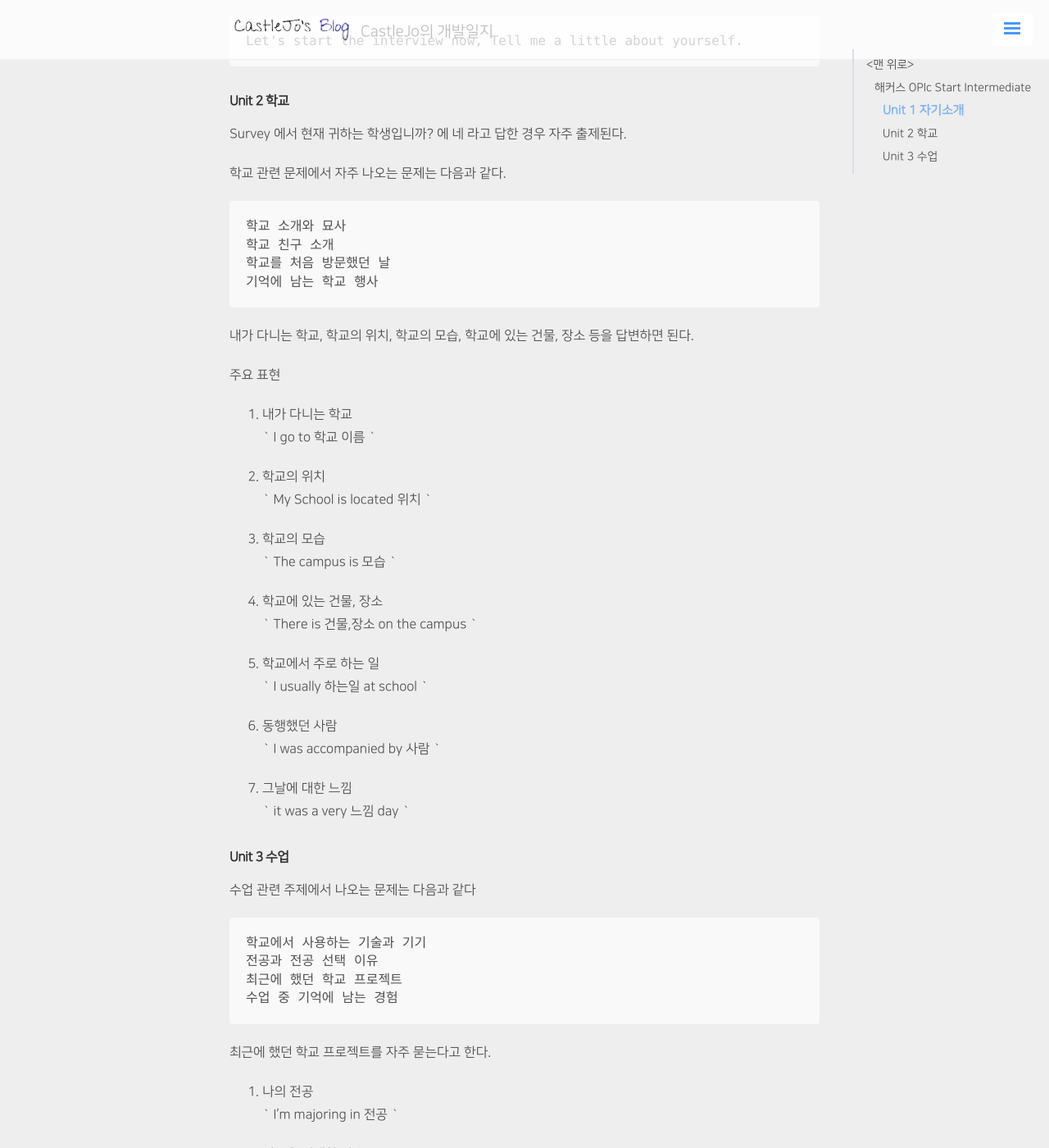
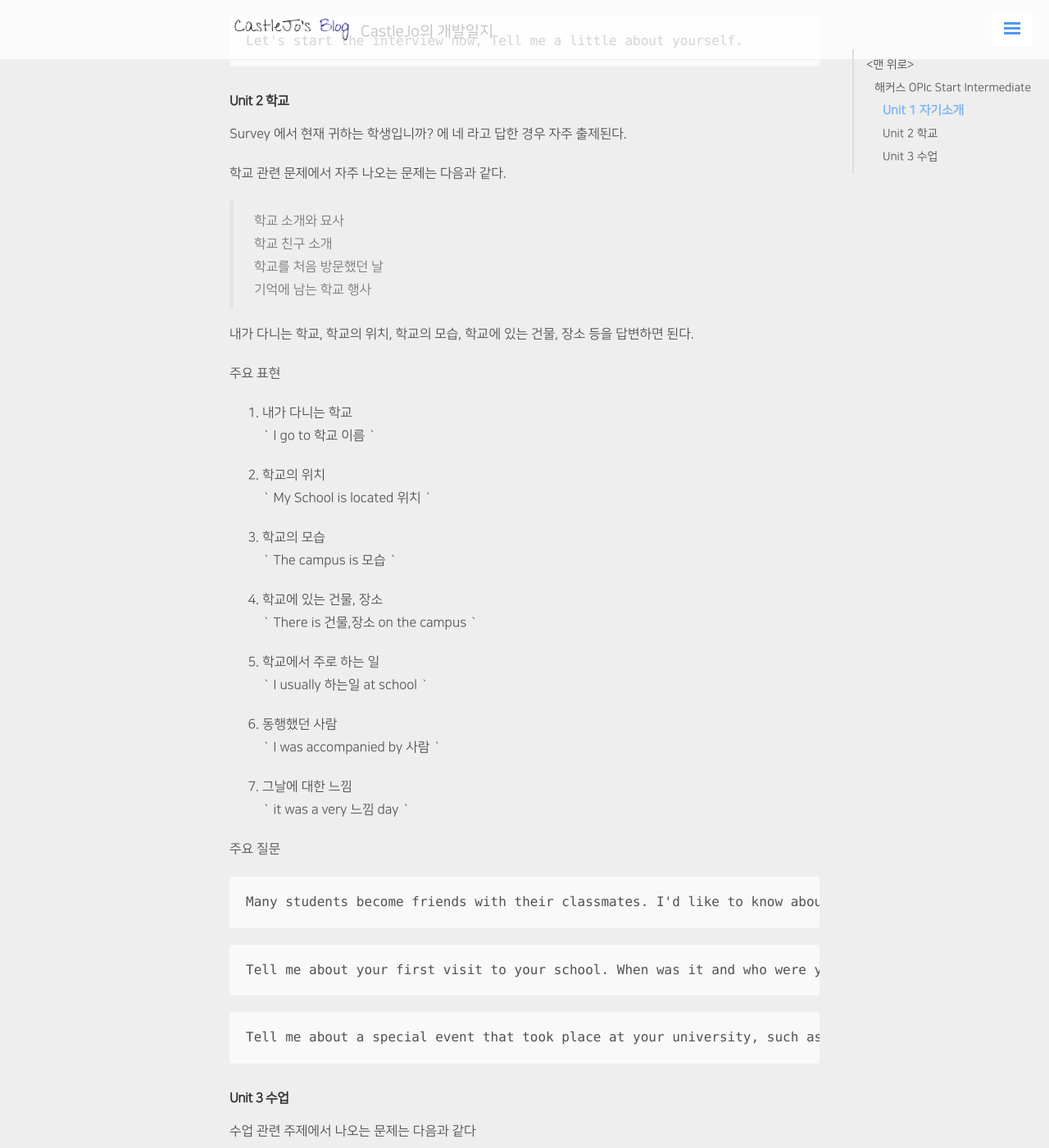
Before and after one commit to ukcastle/ukcastle.github.io, a Jekyll site: the page built from _posts/etc/2021-01-14-OPIc.md, in a window 1280 px wide and 1400 px high, scrolled down 485 px. Shown: the whole window at 82% size. Built offline with Jekyll 4.4.1, drawn with Linux system fonts in a browser that asks for light colours; nearby versions of some CDN libraries; a script that is not in the unit is left out; comment, search, counter and statistics services are not loaded; some of the changed text lies outside the part shown.

Commit message:
docs: 210114

````diff
--- a/_posts/etc/2021-01-14-OPIc.md
+++ b/_posts/etc/2021-01-14-OPIc.md
@@ -26,12 +26,12 @@ Let's start the interview now, Tell me a little about yourself.
 Survey 에서 현재 귀하는 학생입니까? 에 네 라고 답한 경우 자주 출제된다.
 
 학교 관련 문제에서 자주 나오는 문제는 다음과 같다.
-```
-학교 소개와 묘사
+
+>학교 소개와 묘사
 학교 친구 소개
 학교를 처음 방문했던 날
 기억에 남는 학교 행사
-```
+
 내가 다니는 학교, 학교의 위치, 학교의 모습, 학교에 있는 건물, 장소 등을 답변하면 된다.
 
 주요 표현
@@ -56,16 +56,29 @@ Survey 에서 현재 귀하는 학생입니까? 에 네 라고 답한 경우 자
 7. 그날에 대한 느낌
 ` it was a very 느낌 day `
 
+주요 질문
+```
+Many students become friends with their classmates. I'd like to know about a classmate you are close to. Tell me about how and when you met him or her.
+```
+
+```
+Tell me about your first visit to your school. When was it and who were you with? What did you do and what was your first impression of the school?
+```
+
+```
+Tell me about a special event that took place at your university, such as a graduation ceremony or a school trip. What were some memorable things that happend during that event?
+```
+
 
 #### Unit 3 수업
 
 수업 관련 주제에서 나오는 문제는 다음과 같다
-```
-학교에서 사용하는 기술과 기기
+
+>학교에서 사용하는 기술과 기기
 전공과 전공 선택 이유
 최근에 했던 학교 프로젝트
 수업 중 기억에 남는 경험
-```
+
 
 최근에 했던 학교 프로젝트를 자주 묻는다고 한다.
 
@@ -93,16 +106,15 @@ Survey 에서 현재 귀하는 학생입니까? 에 네 라고 답한 경우 자
 8. 학교에서 사용하는 기술, 기기
 ` At school, I often use 기기 `
 
+주요 질문
 
 ```
 Technology is playing an increasingly important role in education. Tell me about the technology you use at school. What do you use it for?
 ```
-<br>
 
 ```
 What is your major? Why did you choose this field of study? What kinds of courses ars you taking? Please provide as many detail as possible
 ```
-<br>
 
 ```
 Can you tell me about a memorable experience that you have had in one of your classes? Why was the experience so unforgettable?
````
